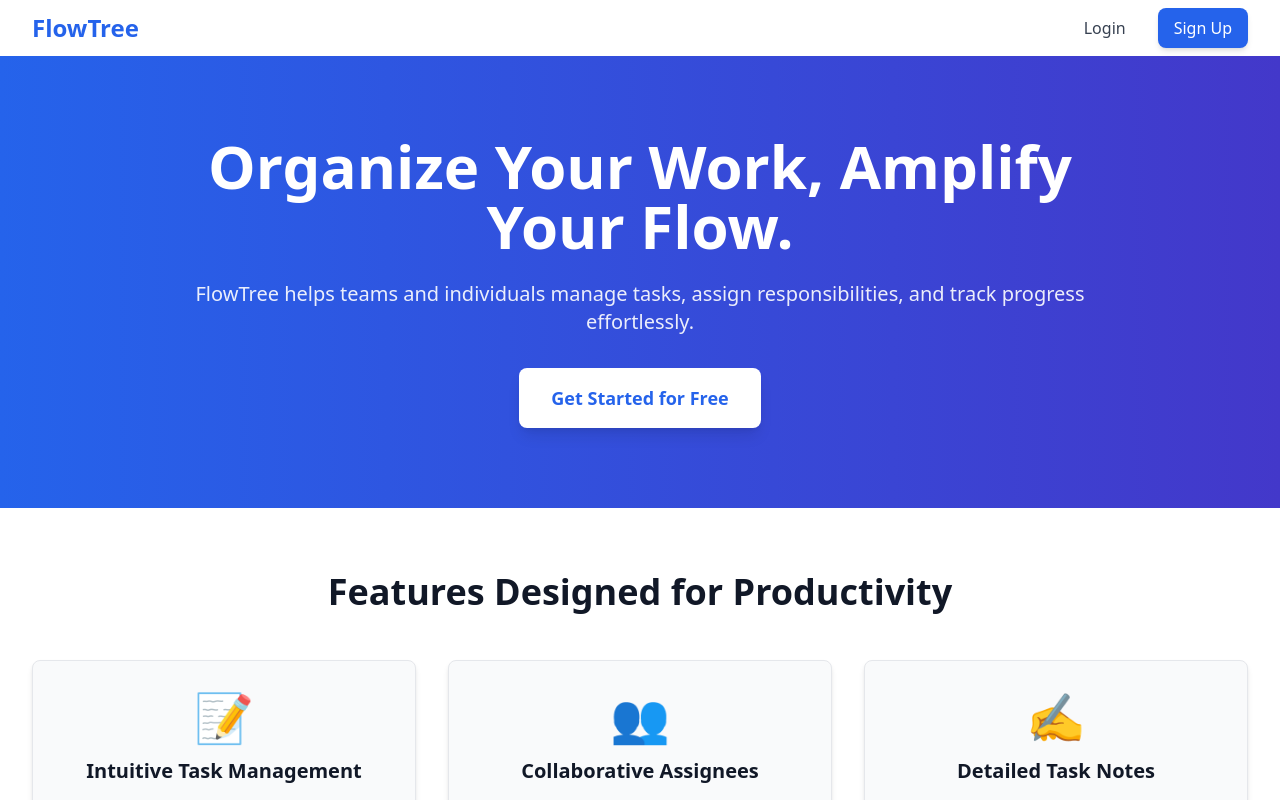
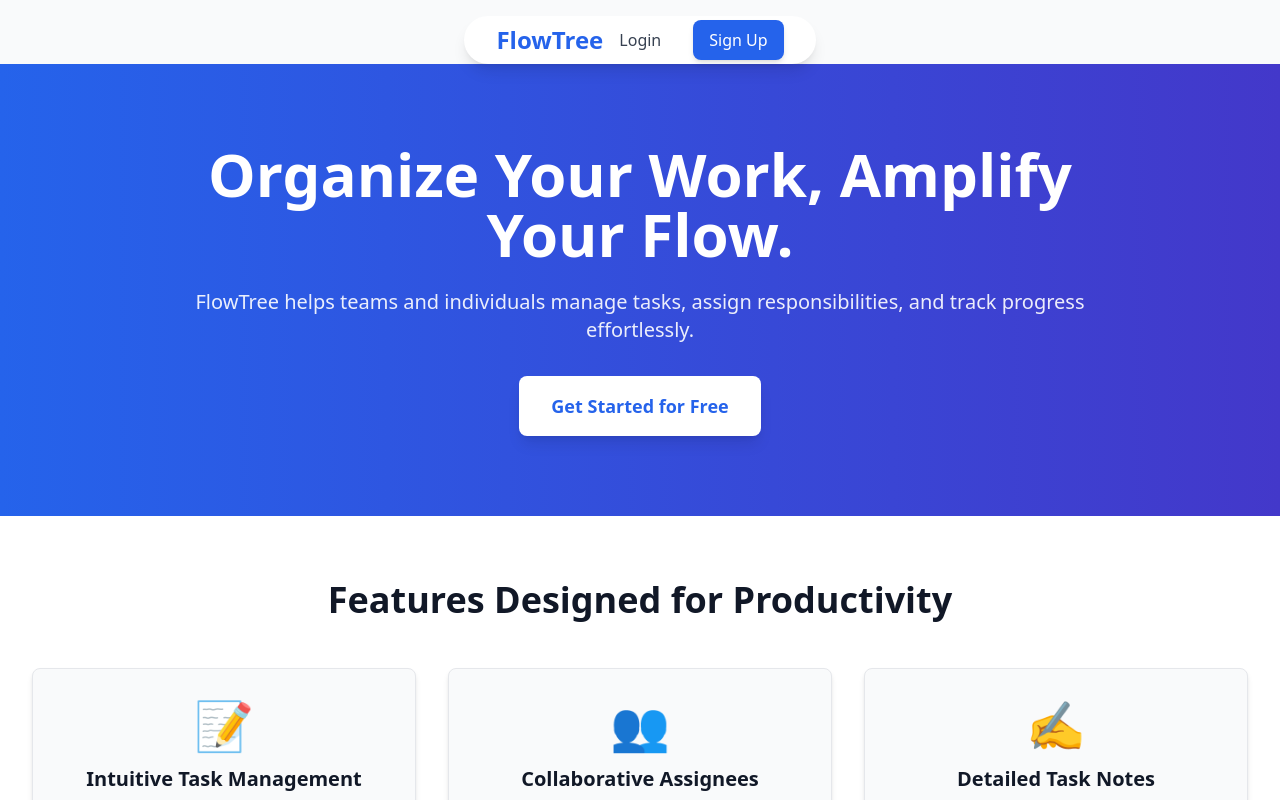
Before and after one commit to ghostm0nk/flowtree, a React (Vite) app: page / in a window 1280 px wide. Shown: the top 800 px of the page. Built offline with nearby package versions, Linux system fonts and the light colour scheme; no server answers.

Commit message:
Update src/components/Header.jsx

```diff
--- a/src/components/Header.jsx
+++ b/src/components/Header.jsx
@@ -31,8 +31,8 @@ const Header = () => {
   }, []);
 
   return (
-    <header className="w-full bg-white shadow-sm py-2 px-4 sm:px-6 lg:px-8">
-      <div className="max-w-7xl mx-auto flex justify-between items-center">
+    <header className="bg-white shadow-lg py-1 px-4 sm:px-6 lg:px-8 rounded-3xl max-w-7xl mx-auto mt-4 relative z-10">
+      <div className="flex justify-between items-center">
         <Link to="/" className="text-2xl font-bold text-blue-600 hover:text-blue-700 transition-colors duration-200 rounded-md">
           FlowTree
         </Link>
```
